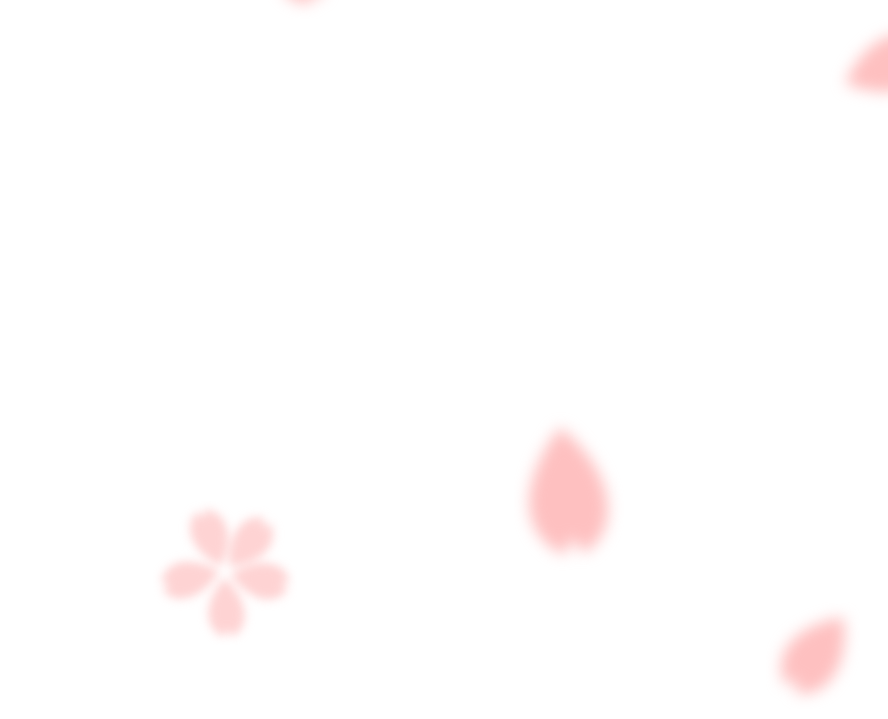
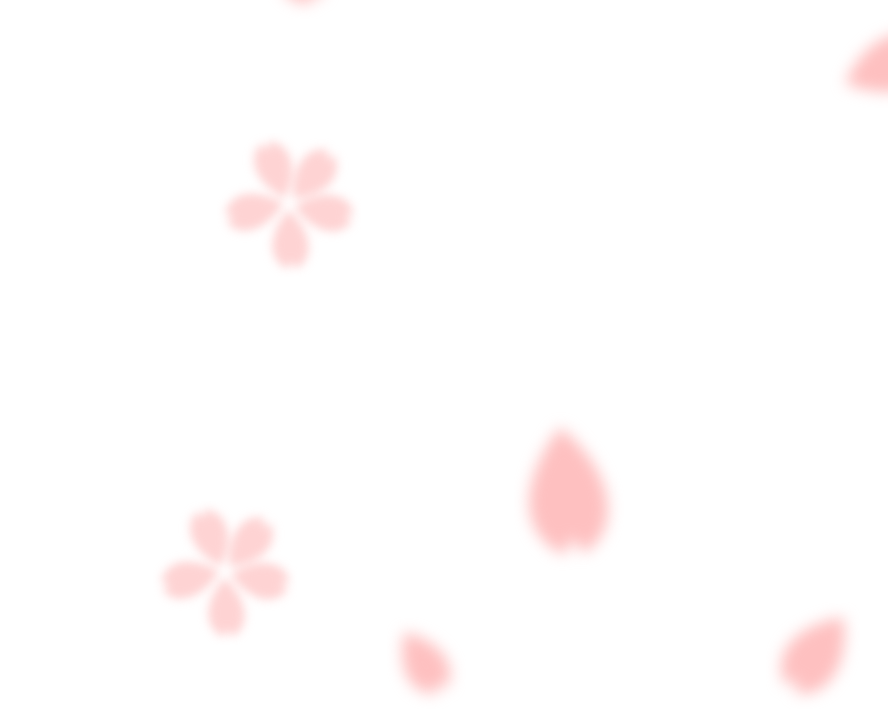
Before and after one commit to Laureg8/Sakura-shower, a plain HTML site: page index.html in a window 1280 px wide. Shown: the part 1985-2704 px from the top of the page, 0-888 px from the left. Drawn offline with Linux system fonts and the light colour scheme; grey boxes are pictures that could not be loaded.

Commit message:
new picture and some flowers add

```diff
--- a/index.html
+++ b/index.html
@@ -53,6 +53,8 @@
 
         <img class="petale6" src="src/svg/petale6.svg" data-speed="0.2">
         <img class="petale7" src="src/svg/petale7.svg" data-speed="0.3">
+        <img class="petale8" src="src/svg/petale5.svg" data-speed="0.4">
+        <img class="sakura4" src="src/svg/sakura3.svg" data-speed="0.2">
     </section>
 
     <section class="section-bouton">
--- a/style/style.css
+++ b/style/style.css
@@ -150,6 +150,12 @@
   bottom: 0;
 }
 
+.sakura4 {
+  position: absolute;
+  left: 15%;
+  bottom: 40%;
+}
+
 .petale6 {
   position: absolute;
   left: 40%;
@@ -162,6 +168,11 @@
   bottom: -5%;
 }
 
+.petale8 {
+  position: absolute;
+  left: 30%;
+  bottom: -5%;
+}
 
 .section-bouton {
     display: flex;
```
Also changed, not shown: page/galerie.html (+1 -0 lines), 1 other file.
